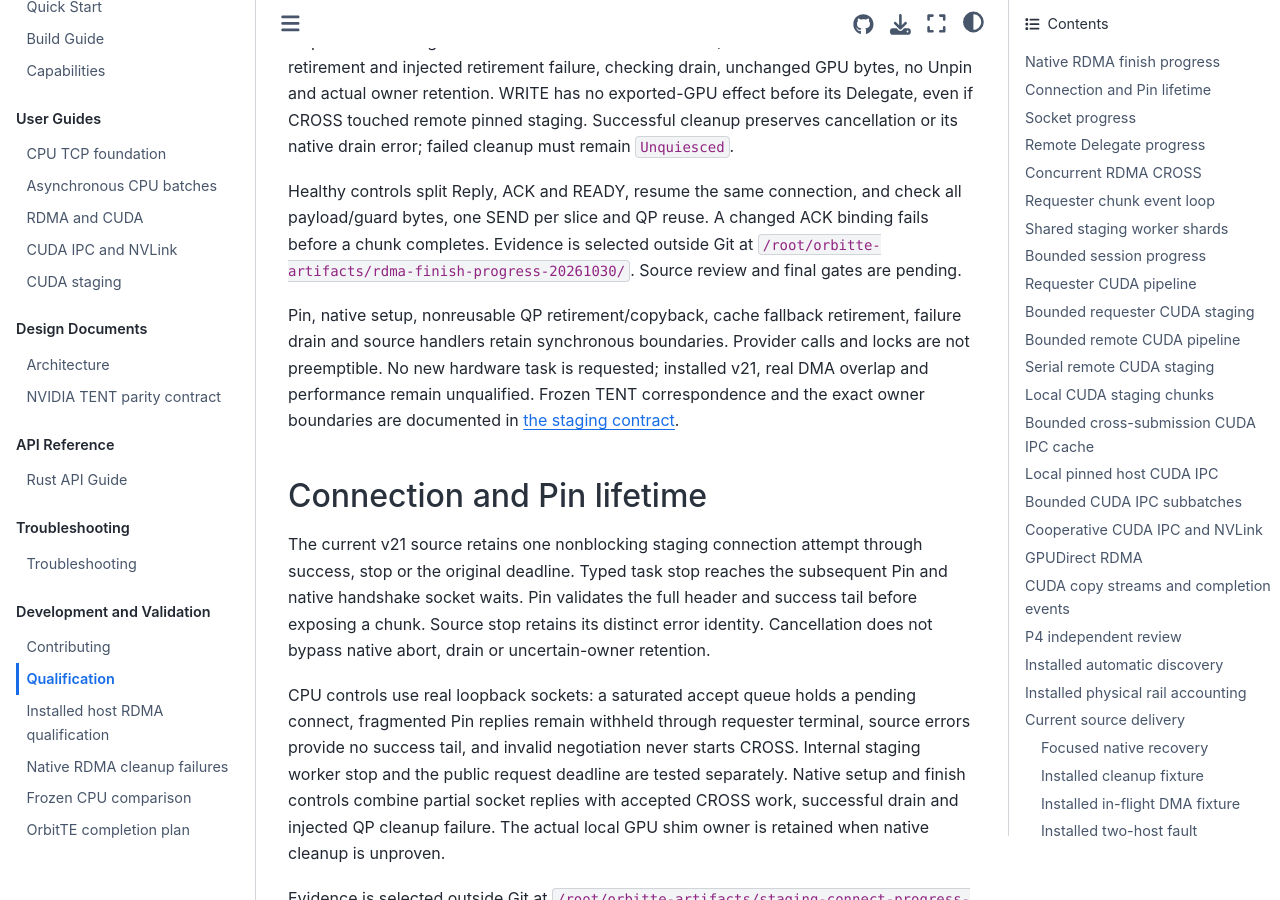
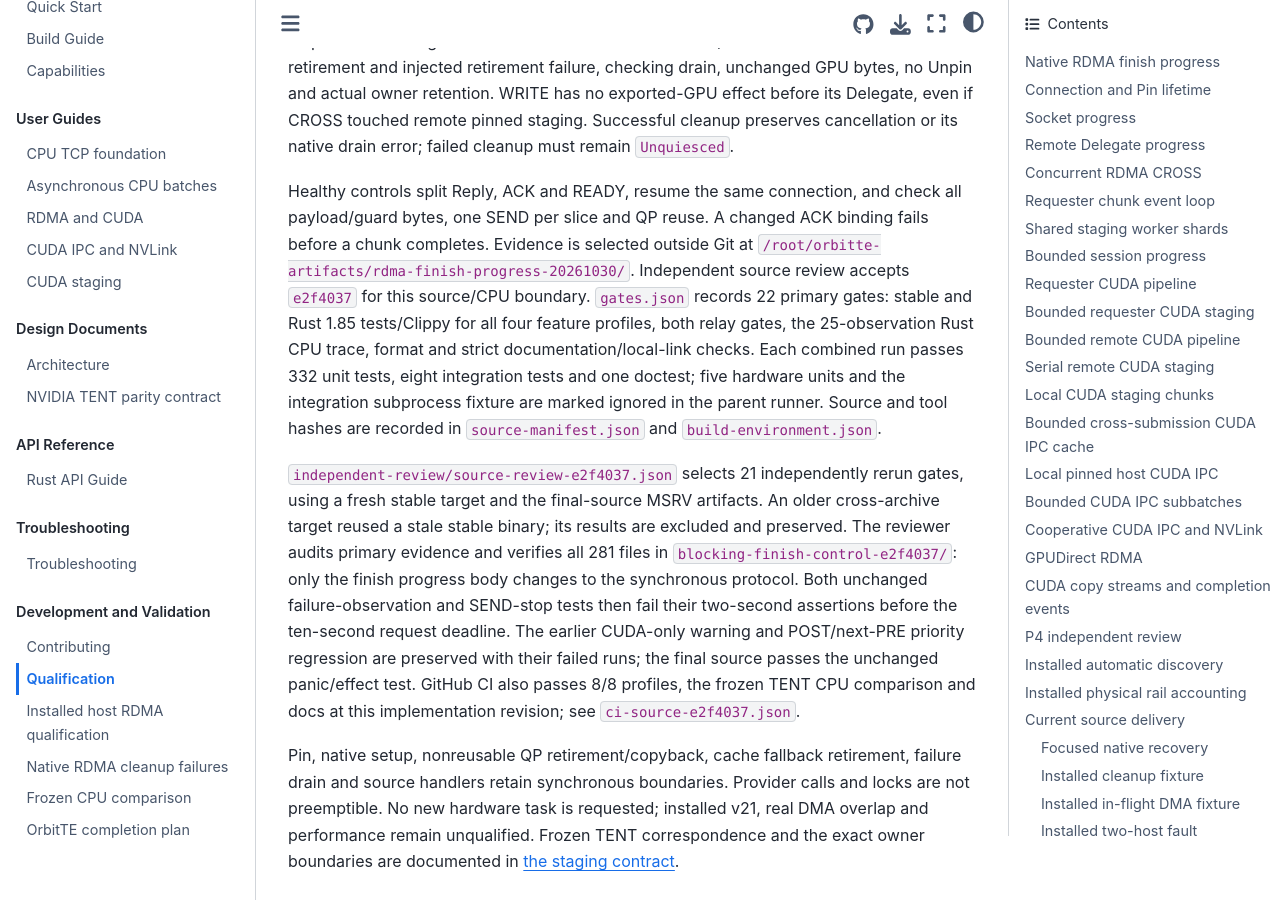
Before and after one commit to OrbitInfra/OrbitTE, a Sphinx documentation site: the page built from docs/qualification.md, in a window 1280 px wide and 900 px high, scrolled down 1085 px. Built offline with Sphinx 7.4.7 and the Sphinx Book theme 1.1.4, drawn with Linux system fonts in a browser that asks for light colours.

Commit message:
docs: record requester RDMA finish source acceptance

```diff
--- a/docs/qualification.md
+++ b/docs/qualification.md
@@ -52,7 +52,25 @@ Healthy controls split Reply, ACK and READY, resume the same connection, and
 check all payload/guard bytes, one SEND per slice and QP reuse. A changed ACK
 binding fails before a chunk completes. Evidence is selected outside Git at
 `/root/orbitte-artifacts/rdma-finish-progress-20261030/`.
-Source review and final gates are pending.
+Independent source review accepts `e2f4037` for this source/CPU boundary.
+`gates.json` records 22 primary gates: stable and Rust 1.85 tests/Clippy for all
+four feature profiles, both relay gates, the 25-observation Rust CPU trace, format
+and strict documentation/local-link checks. Each combined run passes 332 unit
+tests, eight integration tests and one doctest; five hardware units and the integration
+subprocess fixture are marked ignored in the parent runner. Source and tool hashes are recorded in
+`source-manifest.json` and `build-environment.json`.
+
+`independent-review/source-review-e2f4037.json` selects 21 independently rerun
+gates, using a fresh stable target and the final-source MSRV artifacts. An older
+cross-archive target reused a stale stable binary; its results are excluded and
+preserved. The reviewer audits primary evidence and verifies all 281 files in
+`blocking-finish-control-e2f4037/`: only the finish progress body changes to the
+synchronous protocol. Both unchanged failure-observation and SEND-stop tests
+then fail their two-second assertions before the ten-second request deadline.
+The earlier CUDA-only warning and POST/next-PRE priority regression are preserved
+with their failed runs; the final source passes the unchanged panic/effect test.
+GitHub CI also passes 8/8 profiles, the frozen TENT CPU comparison and docs at
+this implementation revision; see `ci-source-e2f4037.json`.
 
 Pin, native setup, nonreusable QP retirement/copyback, cache fallback retirement,
 failure drain and source handlers retain synchronous boundaries. Provider calls
```
Also changed, not shown: docs/completion-plan.md (+3 -2 lines).
